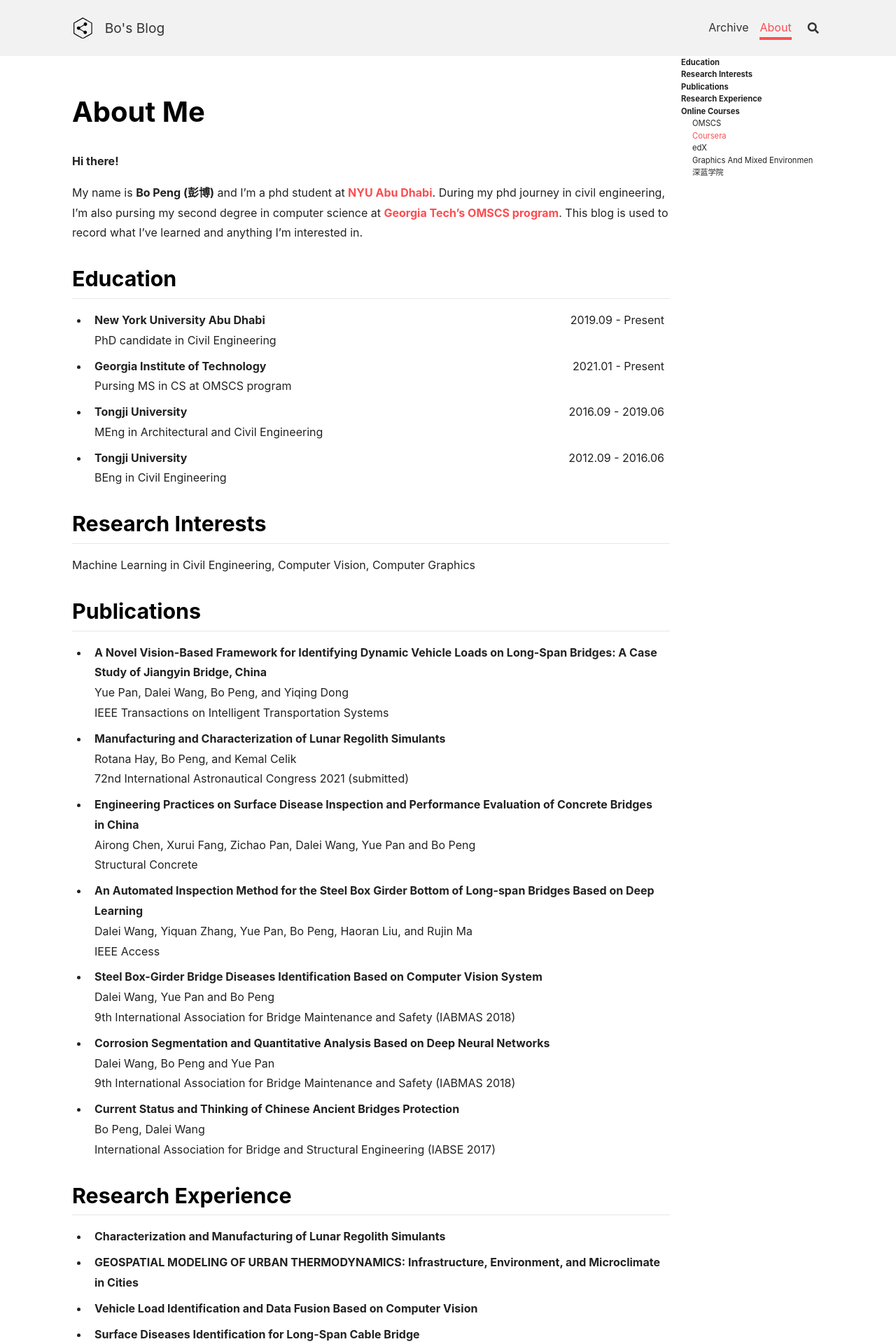
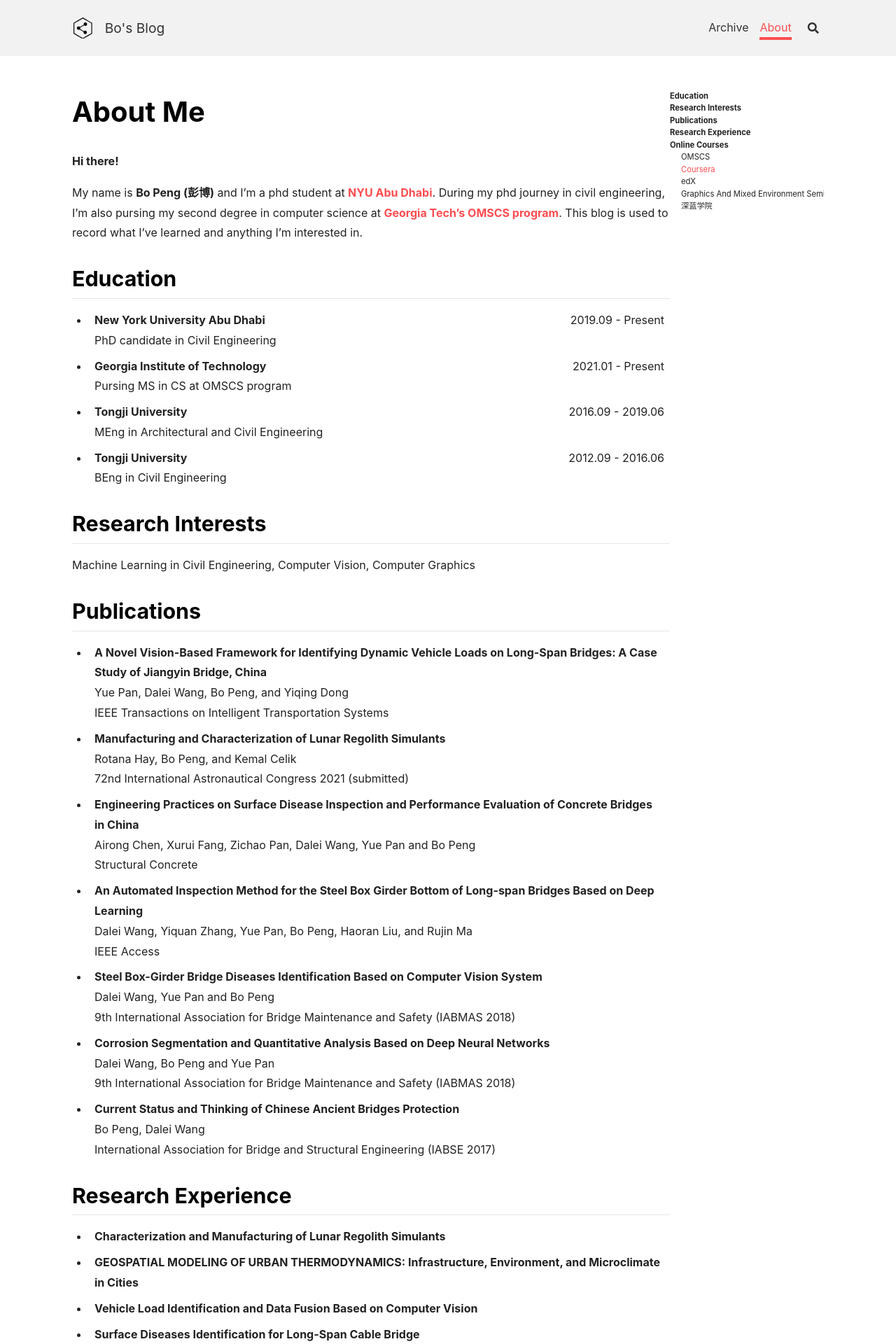
Before and after one commit to peng00bo00/peng00bo00_previous_blog, a Jekyll site: the page built from about.md, in a window 1280 px wide. Shown: the top 1920 px of the page at 70% size. Built offline with Jekyll 4.4.1, drawn with Linux system fonts in a browser that asks for light colours; nearby versions of some CDN libraries.

Commit message:
Update _page.scss

```diff
--- a/_sass/layout/_page.scss
+++ b/_sass/layout/_page.scss
@@ -60,7 +60,7 @@
 
 .page__aside {
   .toc-aside {
-    padding: map-get($spacers, 10) 0 map-get($spacers, 3) map-get($spacers, 5);
+    padding: map-get($spacers, 5) 0 map-get($spacers, 10) map-get($spacers, 5);
   }
 }
 
```
